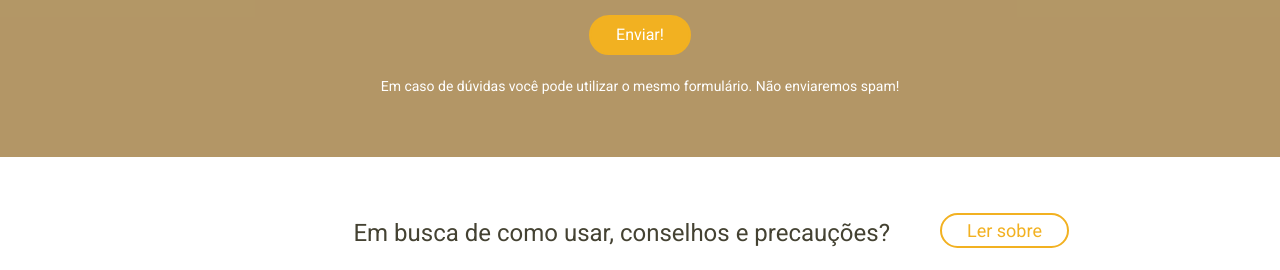
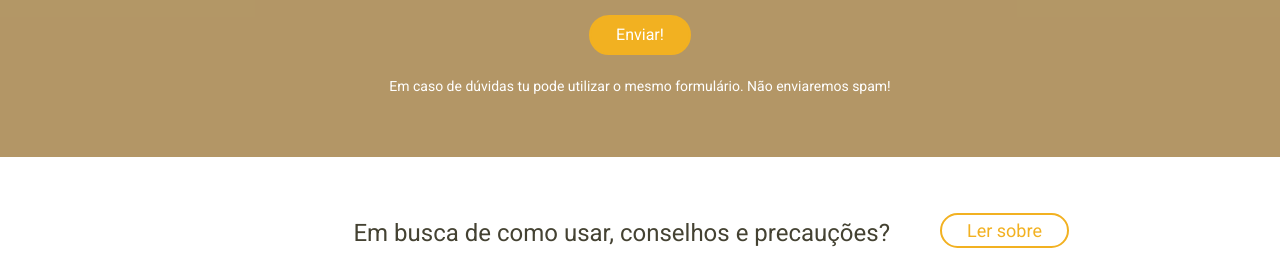
Before and after one commit to wagnerrosa/suave-maria, a Jekyll site: the page built from index.html, in a window 1280 px wide and 900 px high, scrolled down 2596 px. Shown: the part 182-452 px from the top of the window. Built offline with Jekyll 4.4.1, drawn with Linux system fonts in a browser that asks for light colours; some web fonts are replaced.

Commit message:
Correction text section Contact

```diff
--- a/_includes/sections/8-contact.html
+++ b/_includes/sections/8-contact.html
@@ -19,7 +19,7 @@
 				    <input type="hidden" name="_cc" value="telma.s.raposo@gmail.com" />
 				    <input type="submit" value="Enviar!">
 				</form>
-				<p class="contact-text">Em caso de dúvidas você pode utilizar o mesmo formulário. Não enviaremos spam!</p>
+				<p class="contact-text">Em caso de dúvidas tu pode utilizar o mesmo formulário. Não enviaremos spam!</p>
 			</div>
 		</div>
 	</div>
```
